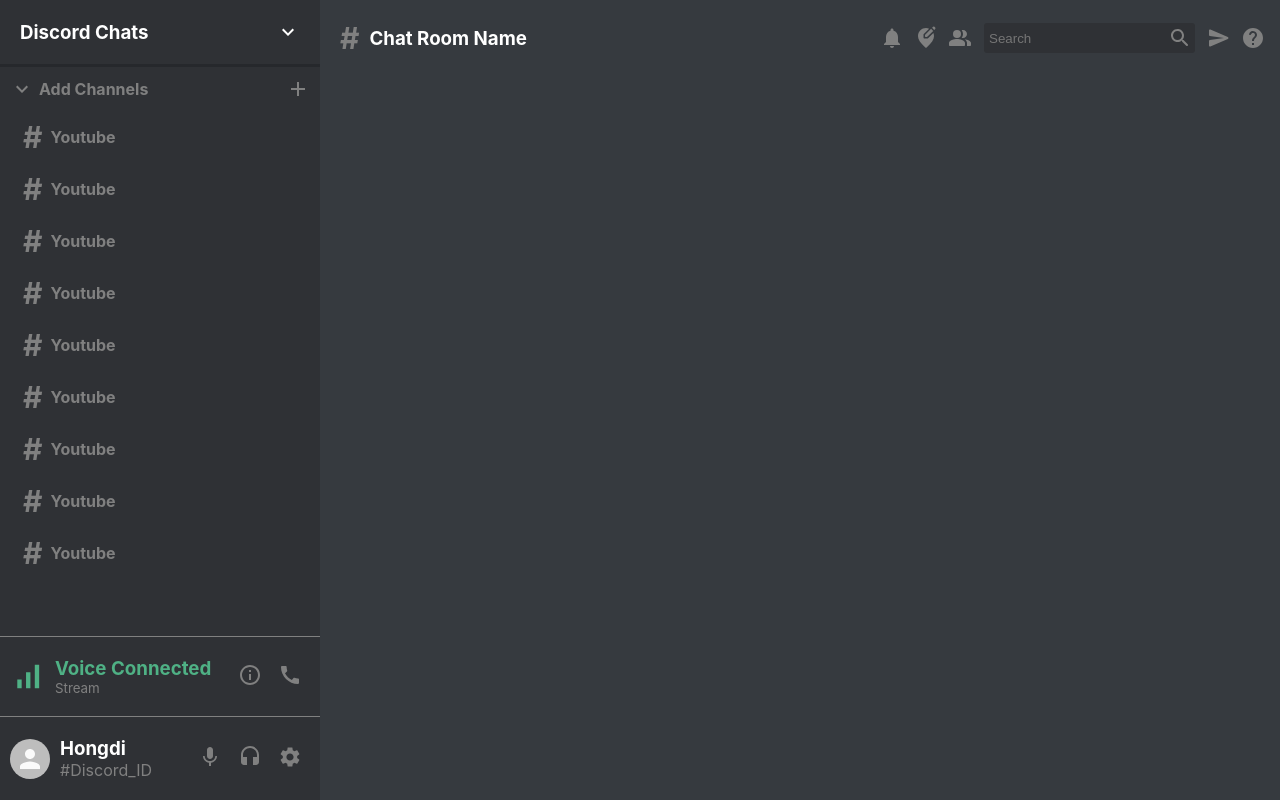
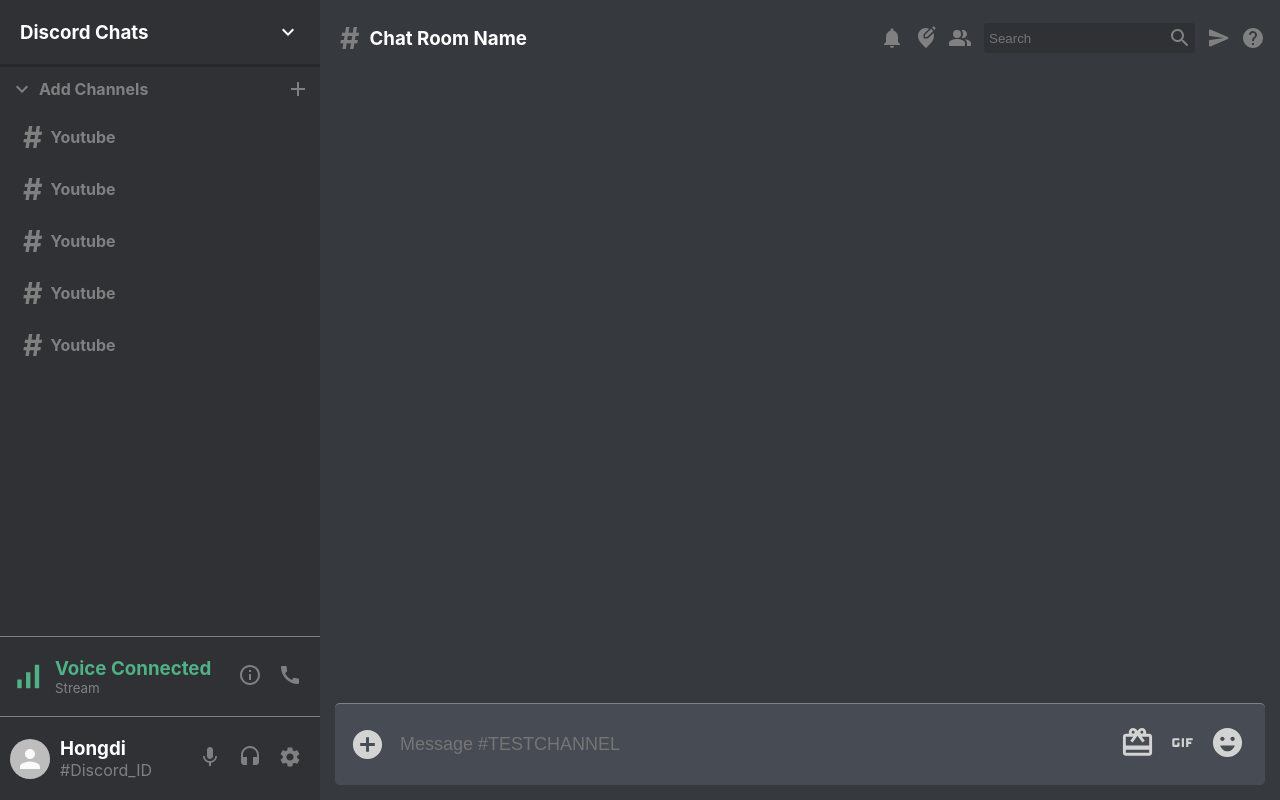
Before and after one commit to Hongdi-LAI/Discord-clone-Redux, a React (Create React App) app: page / in a window 1280 px wide. Built offline with nearby package versions, Linux system fonts and the light colour scheme.

Commit message:
Chat Component - Chat Input Box Done

```diff
--- a/src/Chat.css
+++ b/src/Chat.css
@@ -5,3 +5,41 @@
   background-color: #363a3f;
   min-height: 100vh;
 }
+
+.chat__messages {
+  flex: 1;
+}
+
+.chat__input {
+  color: lightgray;
+  display: flex;
+  justify-content: space-between;
+  align-items: center;
+  padding: 15px;
+  border-radius: 5px;
+  margin: 15px;
+  border-top: 1px solid gray;
+  background-color: #474b53;
+}
+
+.chat__input > form {
+  flex: 1;
+}
+
+.chat__input > form > input {
+  padding: 15px;
+  background: transparent;
+  width: 100%;
+  border: none;
+  outline-width: 0;
+  color: white;
+  font-size: large;
+}
+
+.chat__inputButton {
+  display: none;
+}
+
+.chat__inputIcons > .MuiSvgIcon-root {
+  padding: 5px;
+}
--- a/src/Chat.js
+++ b/src/Chat.js
@@ -1,12 +1,32 @@
 import React from "react";
 import ChatHeader from "./ChatHeader";
 import "./Chat.css";
+import AddCircleIcon from "@material-ui/icons/AddCircle";
+import CardGiftcardIcon from "@material-ui/icons/CardGiftcard";
+import GifIcon from "@material-ui/icons/Gif";
+import EmojiEmotionsIcon from "@material-ui/icons/EmojiEmotions";
+import { Gif } from "@material-ui/icons";
+
 function Chat() {
   return (
     <div className="chat">
       <ChatHeader />
       <div className="chat__messages"></div>
-      <div className="chat__input"></div>
+      <div className="chat__input">
+        <AddCircleIcon fontSize="large" />
+        <form>
+          <input placeholder={`Message #TESTCHANNEL`} />
+          <button className="chat__inputButton" type="submit">
+            Send Message
+          </button>
+        </form>
+
+        <div className="chat__inputIcons">
+          <CardGiftcardIcon fontSize="large" />
+          <GifIcon fontSize="large" />
+          <EmojiEmotionsIcon fontSize="large" />
+        </div>
+      </div>
     </div>
   );
 }
--- a/src/Sidebar.js
+++ b/src/Sidebar.js
@@ -27,10 +27,6 @@
           <AddIcon className="sidebar__addChannel" />
         </div>
         <div className="sidebar__channelsList">
-          <SidebarChannel />
-          <SidebarChannel />
-          <SidebarChannel />
-          <SidebarChannel />
           <SidebarChannel />
           <SidebarChannel />
           <SidebarChannel />
```
